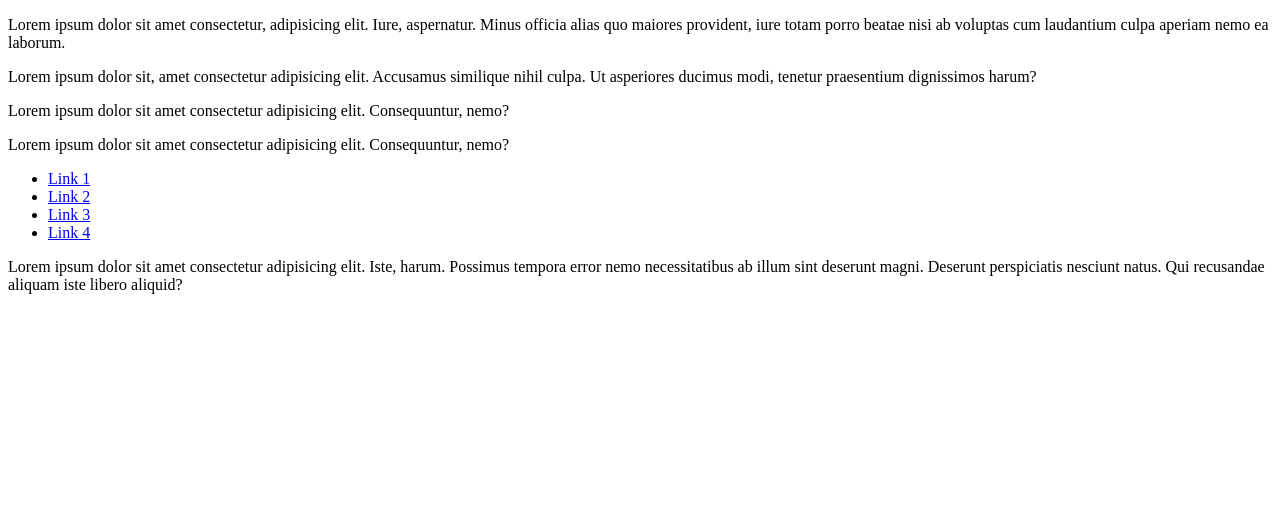
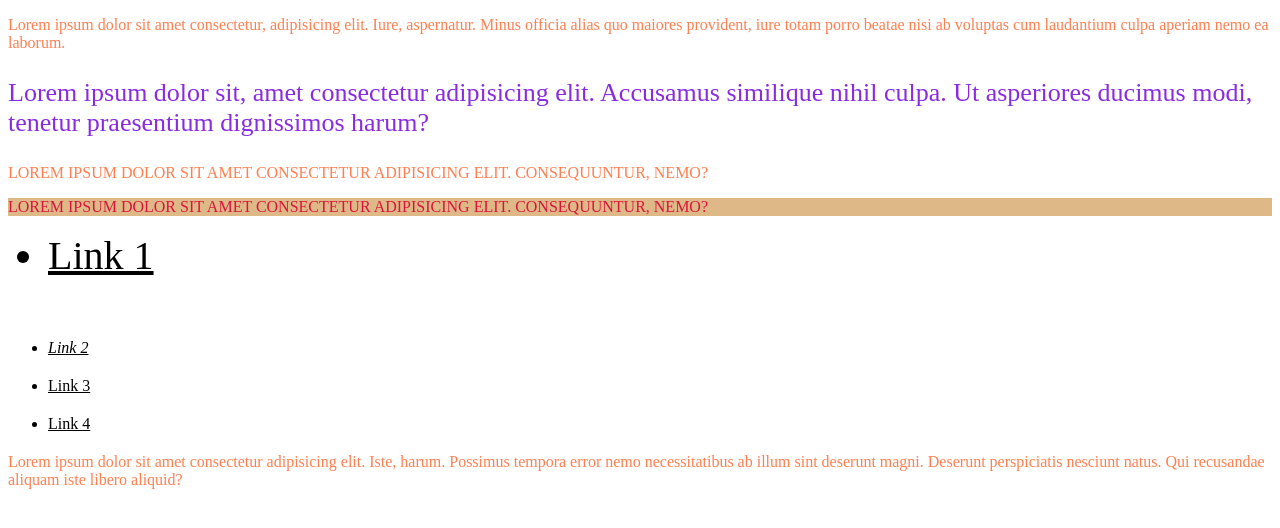
Before and after one commit to DawidGaleziewski/akademia108-css-1, a plain HTML site: page 1-selektory-podstawowe/index.html in a window 1280 px wide. Drawn offline with Linux system fonts and the light colour scheme.

Commit message:
styled li and links

```diff
--- a/1-selektory-podstawowe/css/styles.css
+++ b/1-selektory-podstawowe/css/styles.css
@@ -0,0 +1,38 @@
+* {
+    color: coral;
+}
+
+#main-text {
+    color: blueviolet;
+    font-size: 26px;
+}
+
+.decor-text {
+    text-transform: uppercase;
+}
+
+div.decor-text {
+    color: crimson;
+    background-color: burlywood;
+}
+
+
+ul li {
+    margin-bottom: 20px;
+    /* musimy targetować linki bezpośrednio ten kolor nie zadziała */
+    /* link musi być targetowany bezpośrednio inaczej jest niebieski */
+    color: black;
+}
+
+ul li a {
+    color: black;
+}
+
+ul li.active {
+    font-size: 40px;
+}
+
+ul li.active + li {
+    margin-top: 60px;
+    font-style: italic;
+}
--- a/1-selektory-podstawowe/index.html
+++ b/1-selektory-podstawowe/index.html
@@ -5,6 +5,7 @@
     <meta name="viewport" content="width=device-width, initial-scale=1.0">
     <meta http-equiv="X-UA-Compatible" content="ie=edge">
     <title>Document</title>
+    <link rel="stylesheet" href="css/styles.css">
 </head>
 <body>
     <p>
@@ -21,9 +22,9 @@
         Lorem ipsum dolor sit amet consectetur adipisicing elit. Consequuntur, nemo?
     </p>
 
-    <p class="decor-text">
+    <div class="decor-text">
             Lorem ipsum dolor sit amet consectetur adipisicing elit. Consequuntur, nemo?
-    </p>
+    </div>
 
     <ul>
         <li class="active"><a href="#">Link 1</a></li>
@@ -33,5 +34,6 @@
     </ul>
 
     Lorem ipsum dolor sit amet consectetur adipisicing elit. Iste, harum. Possimus tempora error nemo necessitatibus ab illum sint deserunt magni. Deserunt perspiciatis nesciunt natus. Qui recusandae aliquam iste libero aliquid?
+
 </body>
 </html>
```
